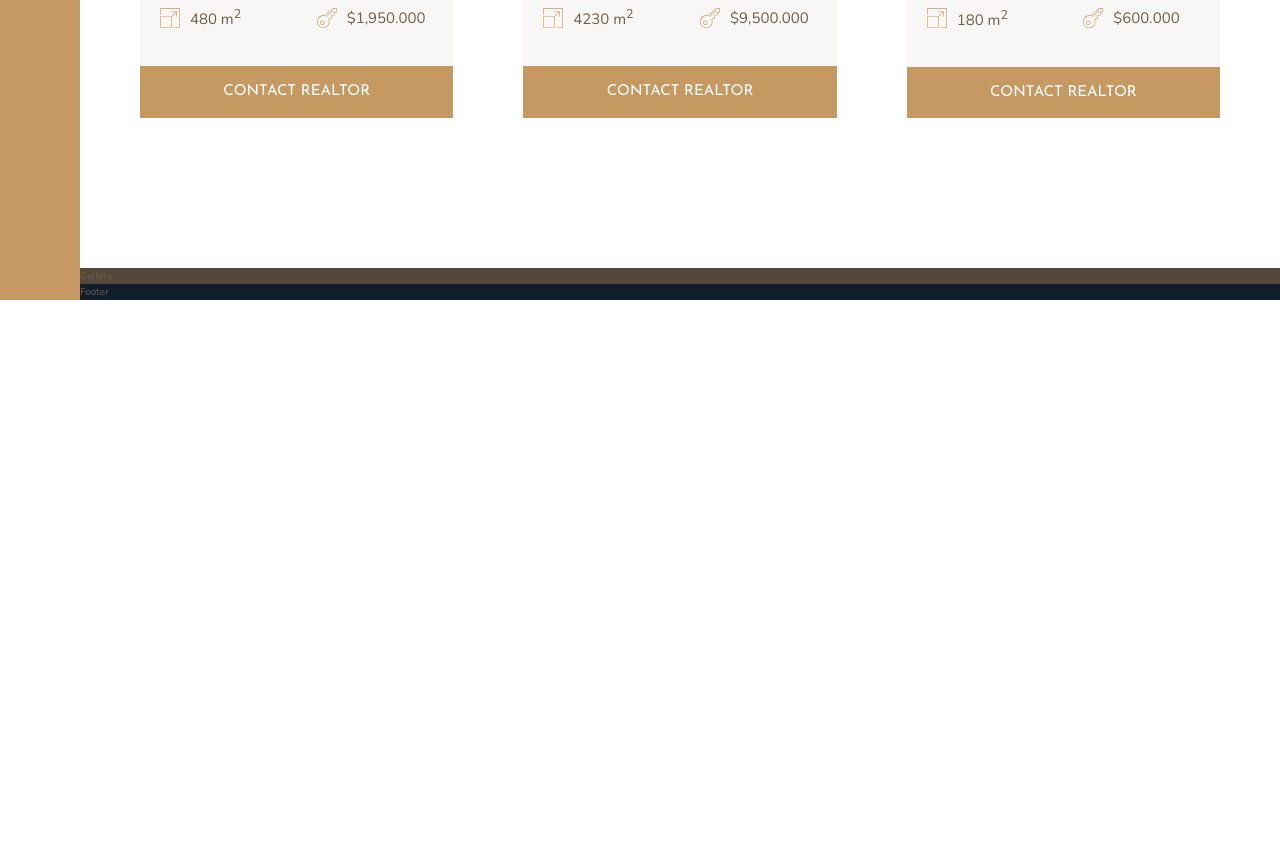
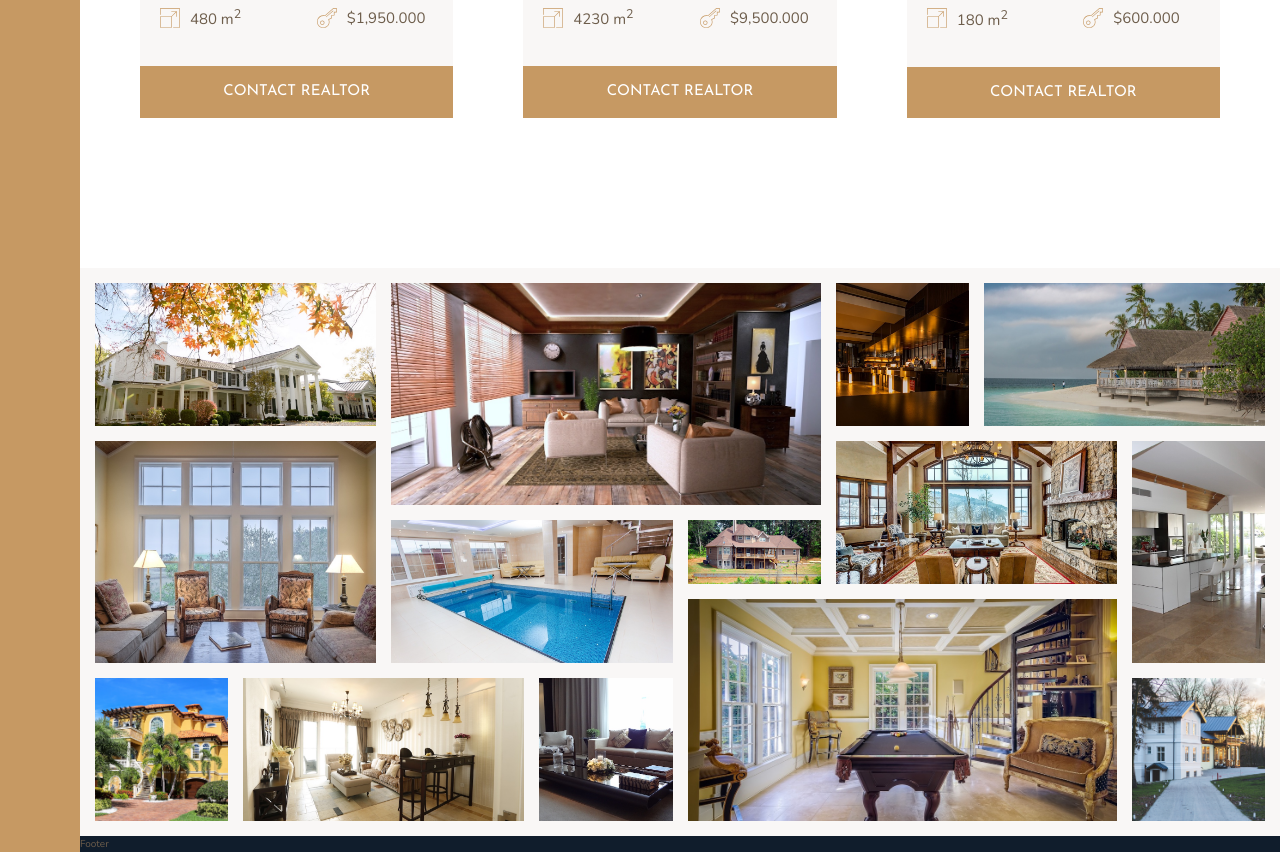
Before and after one commit to emanvallejos/nexter, a website: page index.html in a window 1280 px wide. Shown: the part 2776-3628 px from the top of the page. Before the commit the page ends 3076 px from the top, so only its background shows below. Drawn offline with nearby package versions, Linux system fonts and the light colour scheme.

Commit message:
Building the Gallery

```diff
--- a/index.html
+++ b/index.html
@@ -226,7 +226,20 @@
             </div>
         </section>
         <section class="gallery">
-            Gallery
+            <figure class="gallery__item gallery__item--1"><img src="img/gal-1.jpeg" alt="Gallery image 1" class="gallery__img"></figure>
+            <figure class="gallery__item gallery__item--2"><img src="img/gal-2.jpeg" alt="Gallery image 2" class="gallery__img"></figure>
+            <figure class="gallery__item gallery__item--3"><img src="img/gal-3.jpeg" alt="Gallery image 3" class="gallery__img"></figure>
+            <figure class="gallery__item gallery__item--4"><img src="img/gal-4.jpeg" alt="Gallery image 4" class="gallery__img"></figure>
+            <figure class="gallery__item gallery__item--5"><img src="img/gal-5.jpeg" alt="Gallery image 5" class="gallery__img"></figure>
+            <figure class="gallery__item gallery__item--6"><img src="img/gal-6.jpeg" alt="Gallery image 6" class="gallery__img"></figure>
+            <figure class="gallery__item gallery__item--7"><img src="img/gal-7.jpeg" alt="Gallery image 7" class="gallery__img"></figure>
+            <figure class="gallery__item gallery__item--8"><img src="img/gal-8.jpeg" alt="Gallery image 8" class="gallery__img"></figure>
+            <figure class="gallery__item gallery__item--9"><img src="img/gal-9.jpeg" alt="Gallery image 9" class="gallery__img"></figure>
+            <figure class="gallery__item gallery__item--10"><img src="img/gal-10.jpeg" alt="Gallery image 10" class="gallery__img"></figure>
+            <figure class="gallery__item gallery__item--11"><img src="img/gal-11.jpeg" alt="Gallery image 11" class="gallery__img"></figure>
+            <figure class="gallery__item gallery__item--12"><img src="img/gal-12.jpeg" alt="Gallery image 12" class="gallery__img"></figure>
+            <figure class="gallery__item gallery__item--13"><img src="img/gal-13.jpeg" alt="Gallery image 13" class="gallery__img"></figure>
+            <figure class="gallery__item gallery__item--14"><img src="img/gal-14.jpeg" alt="Gallery image 14" class="gallery__img"></figure>
         </section>
         <footer class="footer">
             Footer
--- a/sass/_gallery.scss
+++ b/sass/_gallery.scss
@@ -1,4 +1,77 @@
 .gallery {
-    background-color: $color-grey-dark-1;
+    background-color: $color-grey-light-1;
     grid-column: full-start / full-end;
+
+    display: grid;
+    grid-template-columns: repeat(8, 1fr);
+    grid-template-rows: repeat(7, 5vw);
+    grid-gap: 1.5rem;
+    padding: 1.5rem;
+
+    &__item {
+        &--1 {
+            grid-row: 1 / span 2;
+            grid-column: 1 / span 2;
+        }
+        &--2 {
+            grid-row: 1 / span 3;
+            grid-column: 3 / span 3;
+        }
+        &--3 {
+            grid-row: 1 / span 2;
+            grid-column: 6 / span 1;
+        }
+        &--4 {
+            grid-row: 1 / span 2;
+            grid-column: 7 / span 2;
+        }
+        &--5 {
+            grid-row: 3 / span 3;
+            grid-column: 1 / span 2;
+        }
+        &--6 {
+            grid-row: 4 / span 2;
+            grid-column: 3 / span 2;
+        }
+        &--7 {
+            grid-row: 4 / span 1;
+            grid-column: 5 / span 1;
+        }
+        &--8 {
+            grid-row: 3 / span 2;
+            grid-column: 6 / span 2;
+        }
+        &--9 {
+            grid-row: 3 / span 3;
+            grid-column: 8 / span 1;
+        }
+        &--10 {
+            grid-row: 6 / span 2;
+            grid-column: 1 / span 1;
+        }
+        &--11 {
+            grid-row: 6 / span 2;
+            grid-column: 2 / span 2;
+        }
+        &--12 {
+            grid-row: 6 / span 2;
+            grid-column: 4 / span 1;
+        }
+        &--13 {
+            grid-row: 5 / span 3;
+            grid-column: 5 / span 3;
+        }
+        &--14 {
+            grid-row: 6 / span 2;
+            grid-column: 8 / span 1;
+        }
+
+    }
+
+    &__img {
+        width: 100%;
+        height: 100%;
+        object-fit: cover;
+        display: block;
+    }
 }
```
Also changed, not shown: css/style.css.
